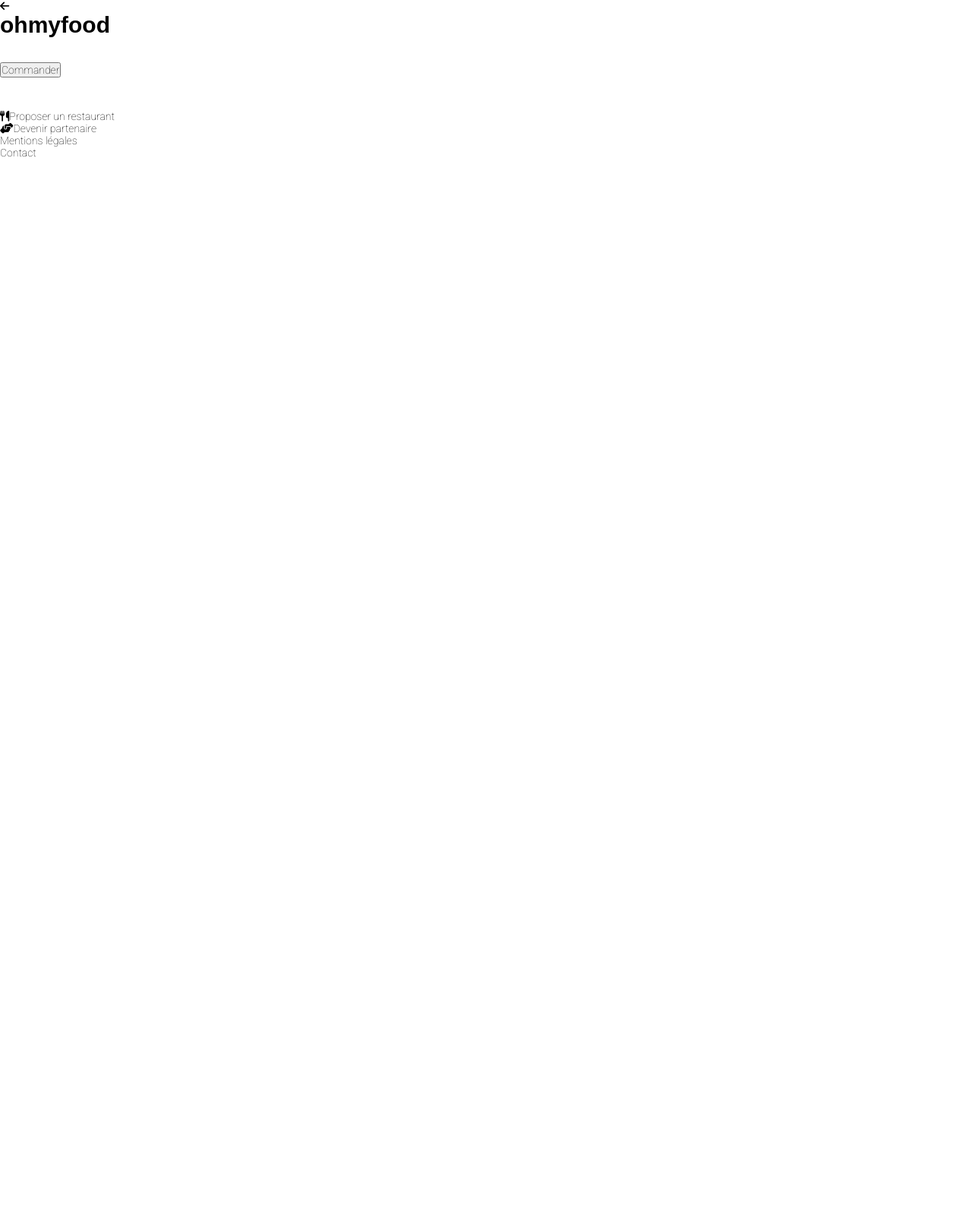
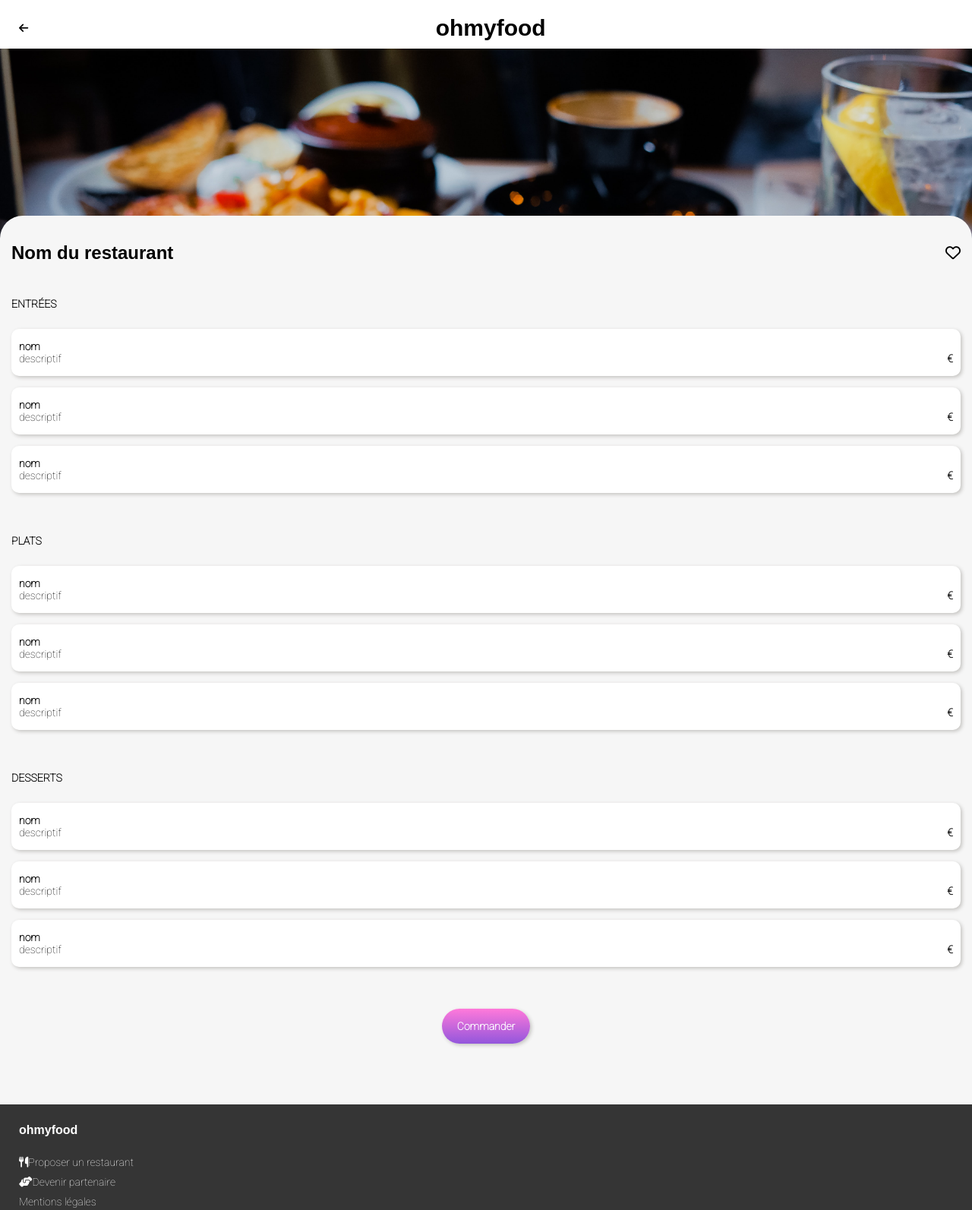
Before and after one commit to Maxwell-gith/MaximeHery_3_27032020, a website: page html/page_resto_vierge.html in a window 1280 px wide. Shown: the top 1593 px of the page at 76% size. Before the commit the page ends 800 px from the top, so only its background shows below. Drawn offline with Linux system fonts and the light colour scheme; a web font is replaced by a local one.

Commit message:
html_css_done

```diff
--- a/html/page_resto_vierge.html
+++ b/html/page_resto_vierge.html
@@ -18,48 +18,63 @@
 <!-- FOOTER -->
 
 <body>
-    <main>
     <!--============ HEADER ============-->
-        <header class="header" id="home">
-            <a href="../index.html"><i class="fas fa-arrow-left"></i></a>
-            <div class="header__logo">
+    <header class="pr_header" id="home">
+        <div>
+            <a href="../index.html"><i class="prheader__back fas fa-arrow-left"></i></a>
+        </div>
+        <div class="pr_header__logo">
             <a href="#home"><h1>ohmyfood</h1></a>
         </div>
     </header>
 
-        <div>
-            <img>
+    <div class="pr_img">
+        <img src="../images/restaurants/a_la_francaise.jpg" alt="">
     </div>
 
-        <header>
-            <h1></h1>
+    <main class="pr_main">
+
+        <header class="pr_main__header">
+            <h2 class="pr_main__header__title">Nom du restaurant</h2>
             <div>
-                <img>
+                <i class="heart far fa-heart"></i>
             </div>
         </header>
 
 <!--============ ENTREES ============-->
         <section class="dishes" id="entrees">
             <header class="dishes__header">
-                <h2></h2>
+                <h3>ENTRÉES</h3>
             </header>
 
             <div class="dishes__card">
-                <h3></h3>
-                <p></p>
-                <p></p>
+                <div>
+                    <h4>nom</h4>
+                    <p>descriptif</p>
+                </div>
+                <div>
+                    <strong>€</strong>
+                </div>
             </div>
 
             <div class="dishes__card">
-                <h3></h3>
-                <p></p>
-                <p></p>
+                <div>
+                    <h4>nom</h4>
+                    <p>descriptif</p>
+                </div>
+                <div>
+                    <strong>€</strong>
+                </div>
             </div>
 
             <div class="dishes__card">
-                <h3></h3>
-                <p></p>
-                <p></p>
+                <div>
+                    <h4>nom</h4>
+                    <p>descriptif</p>
+                </div>
+                <div>
+                    <strong>€</strong>
+                </div>
             </div>
 
         </section>
@@ -67,83 +82,106 @@
 <!--============ PLATS ============-->
         <section class="dishes" id="plats">
             <header class="dishes__header">
-                <h2></h2>
+                <h3>PLATS</h3>
             </header>
 
             <div class="dishes__card">
-                <h3></h3>
-                <p></p>
-                <p></p>
+                <div>
+                    <h4>nom</h4>
+                    <p>descriptif</p>
+                </div>
+                <div>
+                    <strong>€</strong>
+                </div>
             </div>
 
             <div class="dishes__card">
-                <h3></h3>
-                <p></p>
-                <p></p>
+                <div>
+                    <h4>nom</h4>
+                    <p>descriptif</p>
+                </div>
+                <div>
+                    <strong>€</strong>
+                </div>
             </div>
 
             <div class="dishes__card">
-                <h3></h3>
-                <p></p>
-                <p></p>
+                <div>
+                    <h4>nom</h4>
+                    <p>descriptif</p>
+                </div>
+                <div>
+                    <strong>€</strong>
+                </div>
             </div>
 
         </section>
 
 <!--============ DESSERT ============-->
-        <section class="dishes" id="desset">
+        <section class="dishes" id="dessert">
             <header class="dishes__header">
-                <h2></h2>
+                <h3>DESSERTS</h3>
             </header>
 
             <div class="dishes__card">
-                <h3></h3>
-                <p></p>
-                <p></p>
+                <div>
+                    <h4>nom</h4>
+                    <p>descriptif</p>
+                </div>
+                <div>
+                    <strong>€</strong>
+                </div>
             </div>
 
             <div class="dishes__card">
-                <h3></h3>
-                <p></p>
-                <p></p>
+                <div>
+                    <h4>nom</h4>
+                    <p>descriptif</p>
+                </div>
+                <div>
+                    <strong>€</strong>
+                </div>
             </div>
 
             <div class="dishes__card">
-                <h3></h3>
-                <p></p>
-                <p></p>
+                <div>
+                    <h4>nom</h4>
+                    <p>descriptif</p>
+                </div>
+                <div>
+                    <strong>€</strong>
+                </div>
             </div>
 
         </section>
 
-        <input class="commander__button" type="button" value="Commander"></input>
+        <a  class="btn" href="">Commander</a>
+
+    </main>
 
 <!--============ FOOTER ============-->
-        <footer>
+    <footer class="footer">
+
+        <a href="#acceuil"><h3 class="footer__logo">ohmyfood</h3></a>
+
         <ul>
-                <li>
-                    <a href="#home"><h3 class="footer__logo">ohmyfood</h3></a>
+            <li class="footer__list">
+                <a class="footer__txt" href=""><i class="fas fa-utensils"></i>Proposer un restaurant</a>
             </li>
 
-                <li>
-                    <a href=""><i class="fas fa-utensils"></i>Proposer un restaurant</a>
+            <li class="footer__list">
+                <a class="footer__txt" href=""><i class="fas fa-hands-helping"></i>Devenir partenaire</a>
             </li>
 
-                <li>
-                    <a href=""><i class="fas fa-hands-helping"></i>Devenir partenaire</a>
+            <li class="footer__list">
+                <a class="footer__txt" href="">Mentions légales</a>
             </li>
 
-                <li>
-                    <a href="">Mentions légales</a>
-                </li>
-
-                <li>
-                    <a href="">Contact</a>
+            <li class="footer__list">
+                <a class="footer__txt" href="">Contact</a>
             </li>
         </ul>
     </footer>
 
-    </main>
-
 </body>
 </html>
--- a/sass/Base/_fonts-all.scss
+++ b/sass/Base/_fonts-all.scss
@@ -37,8 +37,9 @@
     background-image: linear-gradient($secondary-color, $primary-color);
     color: white;
     border-radius: 30px;
-    box-shadow: 2px 2px 5px $shadow-color;
+    @include shadow;
     padding: 15px 20px;
+    font-weight: bold;
 }
 
 .heart{
--- /dev/null
+++ b/sass/Pages/_resto_page.scss
@@ -0,0 +1,57 @@
+@import "../Utils/variables";
+@import "../Utils/mixins";
+@import "../Base/fonts-all";
+
+// =========INDEX=========
+// HEADER
+.pr_header{
+    padding: 20px 25px 10px 25px;
+    display: flex;
+    align-items: center;
+    &__logo{
+        margin: auto;
+    }
+    &__back{
+        font-size: 20px;
+    }
+}
+
+.pr_img{
+    height: 250px;
+    width: 100%;
+}
+
+//MAIN
+.pr_main{
+    margin-top: -30px;
+    position: relative;
+    border-radius: 30px 30px 0 0;
+    background-color: #f6f6f6;
+    padding: 35px 15px 80px 15px;
+    &__header{
+        display: flex;
+        align-items: center;
+        justify-content: space-between;
+        margin-bottom: 45px;
+        &__title{
+            font-family: 'Shrikhand', sans-serif;
+        }
+    }
+}
+
+.dishes{
+    padding-bottom: 40px;
+    &__header{
+        margin-bottom: 25px;
+    }
+    &__card{
+        background-color: white;
+        padding: 15px 10px;
+        display: flex;
+        justify-content: space-between;
+        align-items: flex-end;
+        border-radius: 10px;
+        margin-bottom: 15px;
+        @include shadow;
+    }
+}
--- a/sass/Utils/_mixins.scss
+++ b/sass/Utils/_mixins.scss
@@ -0,0 +1,3 @@
+@mixin shadow {
+    box-shadow: 2px 2px 5px $shadow-color;
+}
--- a/sass/main.scss
+++ b/sass/main.scss
@@ -1,6 +1,7 @@
 @import "./Utils/variables";
 @import "./Utils/mixins";
 @import "./Base/fonts-all";
+@import "./Pages/resto_page";
 
 // =========INDEX=========
 // HEADER
@@ -10,7 +11,6 @@
 // RESTAURANTS
 // FOOTER
 
-// =========PAGE=========
 
 
 // -----------HEADER-----------
@@ -57,7 +57,7 @@
         }
         &__card{
             background-color: #f6f6f6;
-            box-shadow: 2px 2px 5px $shadow-color;
+            @include shadow;
             border-radius: 10px 10px 10px 10px;
             padding-top: 25px;
             padding-bottom: 25px;
@@ -83,7 +83,7 @@
     height: 250px;
     margin-bottom: 20px;
     border-radius: 10px;
-    box-shadow: 2px 2px 5px $shadow-color;
+    @include shadow;
     &__img{
         display: block;
         height: 175px;
```
Also changed, not shown: index.html (+2 -1 lines), public/css/style.css, 1 other file. Lines whose indentation alone changed are shown as unchanged.
